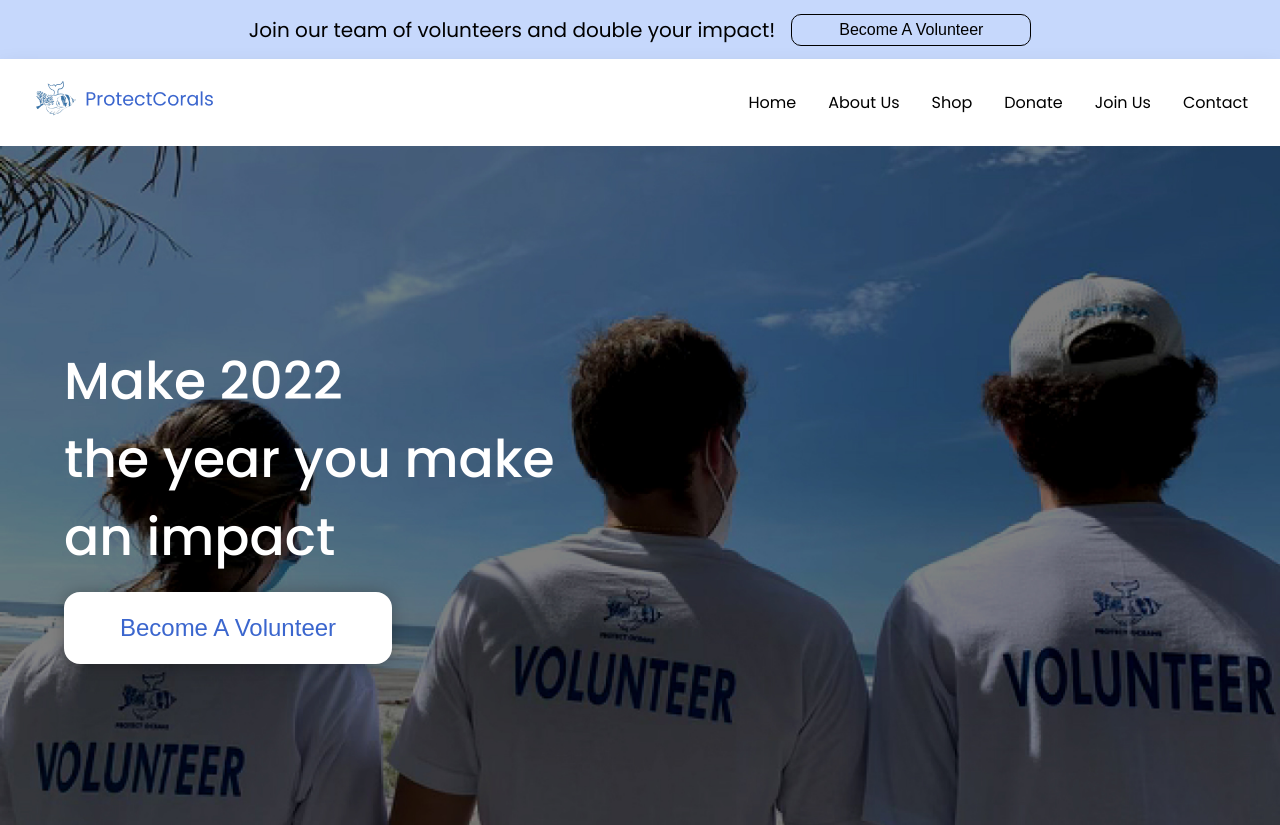
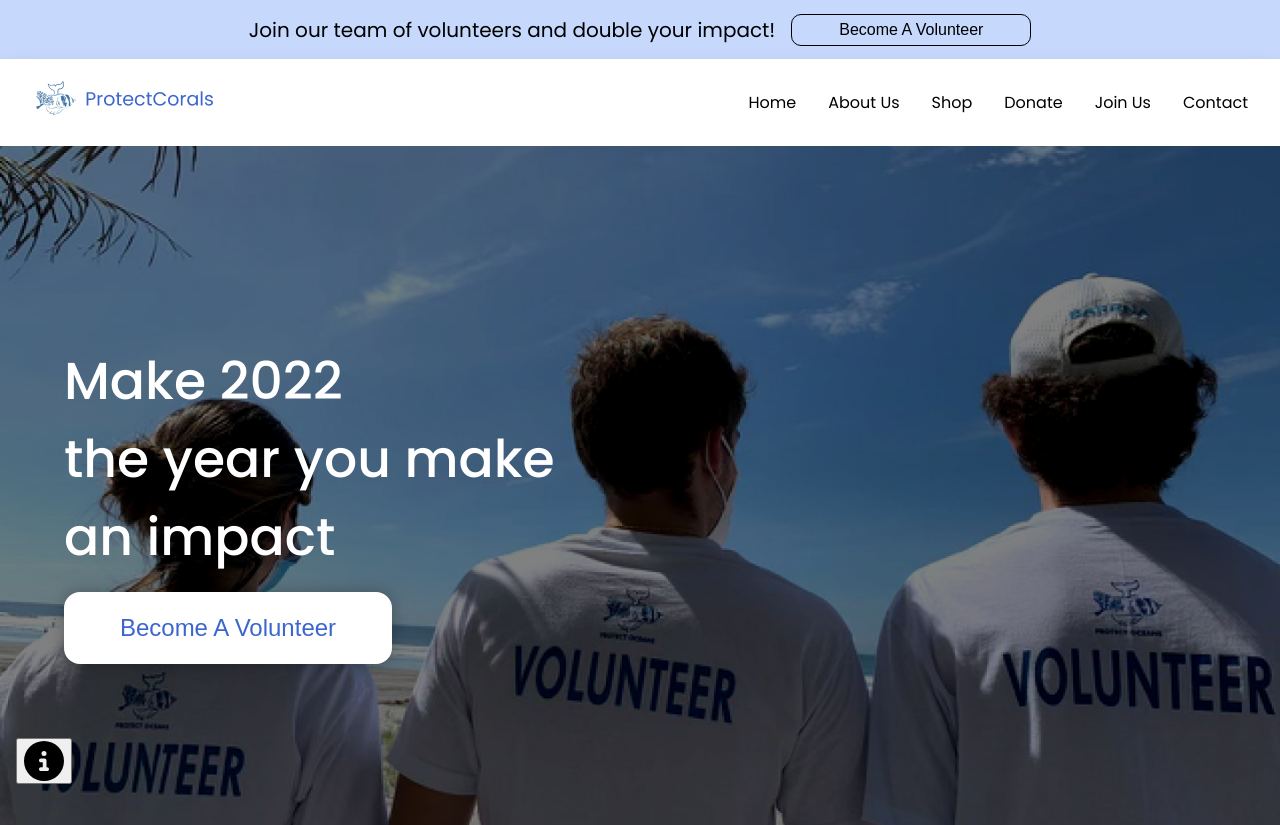
Before and after one commit to codeyStein/ProtectCorals, a Next.js app: page / in a window 1280 px wide. Built offline with nearby package versions, Linux system fonts and the light colour scheme.

Commit message:
added basic info button

```diff
--- /dev/null
+++ b/components/Info.js
@@ -0,0 +1,13 @@
+import React from "react"
+import { FontAwesomeIcon } from "@fortawesome/react-fontawesome";
+import {
+  faCircleInfo
+} from "@fortawesome/free-solid-svg-icons";
+
+export default function Info() {
+  return (
+    <div className="info">
+     <button className="info" onClick={console.log('clicked')}> <FontAwesomeIcon icon={faCircleInfo} style={{ fontSize: 40}}/> </button>
+    </div>
+  )
+}
--- a/components/Main.js
+++ b/components/Main.js
@@ -1,3 +1,4 @@
+import Info from "./Info"
 
 export default function Main() {
   return (
@@ -7,6 +8,7 @@ export default function Main() {
         <h1 className="main--header">Make 2022 <br />the year you make <br />an impact</h1>
         <button className="main--button">Become A Volunteer</button>
       </div>
+      <Info />
 
     </div>
   )
--- a/pages/index.js
+++ b/pages/index.js
@@ -3,6 +3,7 @@ import Head from "next/head"
 import Banner from "../components/Banner"
 import Nav from "../components/Nav"
 import Main from "../components/Main"
+import Info from "../components/Info"
 import React from "react"
 
 export default function Home() {
--- a/styles/style.css
+++ b/styles/style.css
@@ -199,6 +199,12 @@ nav button {
   box-shadow: 0px 1rem 1.5rem var(--clr-translucent);
 }
 
+.info button {
+  position: absolute;
+  left: 1rem;
+  bottom: 1rem;
+}
+
 
 /* Keyframes*/
 
```
